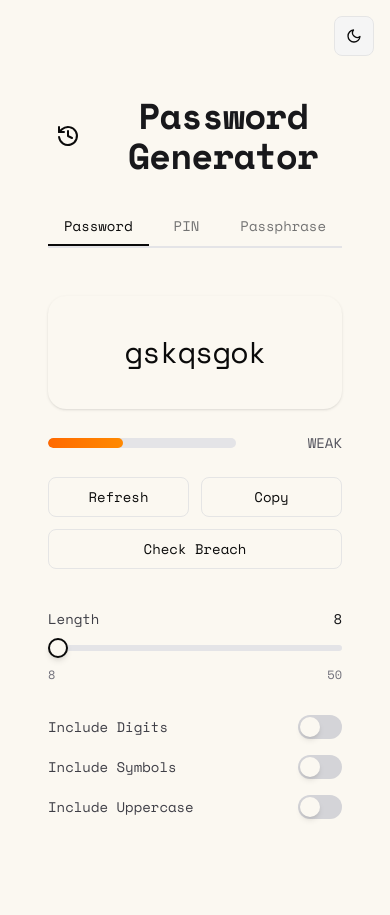
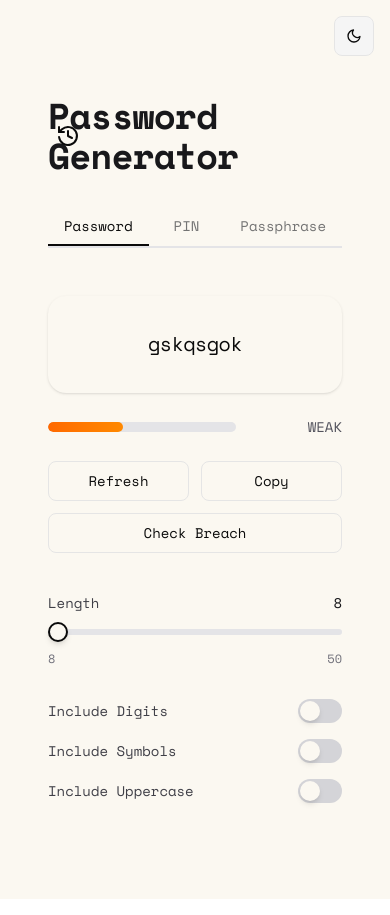
Before and after one commit to clementleetimfu/nextjs-password-generator, a Next.js app: page / in a window 390 px wide. Built offline with nearby package versions, Linux system fonts and the light colour scheme.

Commit message:
adjust font size

```diff
--- a/app/components/password-generator/password-display.tsx
+++ b/app/components/password-generator/password-display.tsx
@@ -73,7 +73,7 @@ export function PasswordDisplay({
     <div className="flex flex-col items-center gap-6 w-full max-w-2xl" data-testid="password-display">
       <div className="relative w-full group">
         <div className="bg-card rounded-2xl p-8 text-center shadow-sm transition-all duration-300">
-          <p className="text-3xl md:text-5xl font-mono break-all leading-relaxed text-foreground font-medium tracking-tight">
+          <p className="text-xl md:text-3xl font-mono break-all leading-relaxed text-foreground font-medium tracking-tight">
             {value}
           </p>
         </div>
--- a/app/page.tsx
+++ b/app/page.tsx
@@ -129,16 +129,16 @@ export default function Home() {
 
       <main className="flex min-h-screen flex-col items-center justify-center px-4 py-16" data-testid="main-content">
         <div className="w-full max-w-3xl bg-card p-8 md:p-12 animate-slide-up">
-          <div className="flex items-center gap-4 mb-8">
+          <div className="relative flex justify-center items-center mb-8">
             <button
               onClick={() => setIsHistoryOpen(true)}
-              className="p-2 rounded-lg hover:bg-zinc-100 dark:hover:bg-zinc-800 transition-colors"
+              className="absolute left-0 p-2 rounded-lg hover:bg-zinc-100 dark:hover:bg-zinc-800 transition-colors"
               data-testid="history-toggle-button"
               title="View History"
             >
               <Icons.History />
             </button>
-            <h1 className="text-4xl md:text-5xl font-bold text-center flex-1 text-zinc-900 dark:text-zinc-50 tracking-tight">
+            <h1 className="text-4xl md:text-5xl font-bold text-zinc-900 dark:text-zinc-50 tracking-tight">
               Password Generator
             </h1>
           </div>
--- a/tailwind.config.ts
+++ /dev/null
@@ -1,19 +0,0 @@
-import type { Config } from 'tailwindcss'
-
-const config: Config = {
-  content: [
-    './pages/**/*.{js,ts,jsx,tsx,mdx}',
-    './components/**/*.{js,ts,jsx,tsx,mdx}',
-    './app/**/*.{js,ts,jsx,tsx,mdx}',
-  ],
-  theme: {
-    extend: {
-      fontFamily: {
-        sans: ['var(--font-space-mono)', 'monospace'],
-        mono: ['var(--font-space-mono)', 'monospace'],
-      },
-    },
-  },
-  plugins: [],
-}
-export default config
```
Also changed, not shown: package.json (+5 -5 lines), 1 other file (tests, documents, lock files or other folders).
